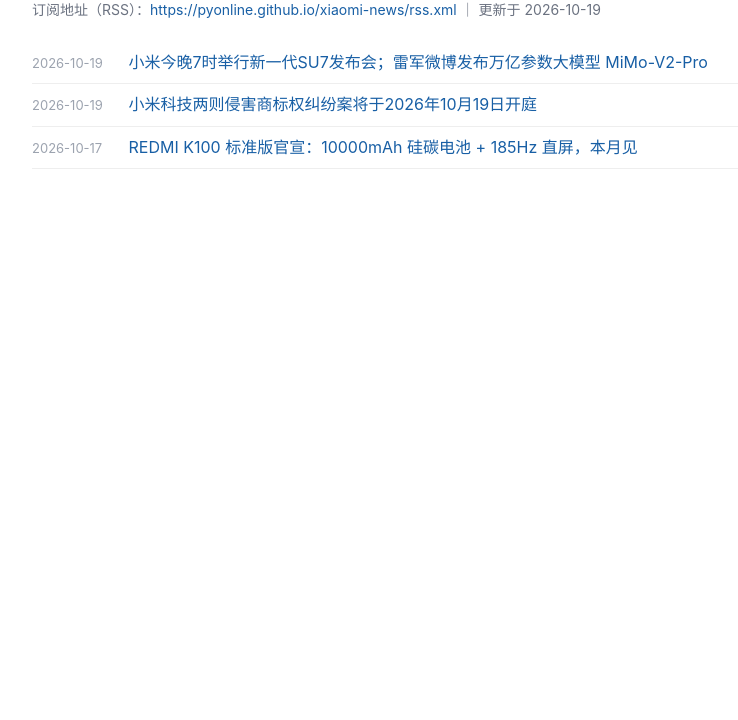
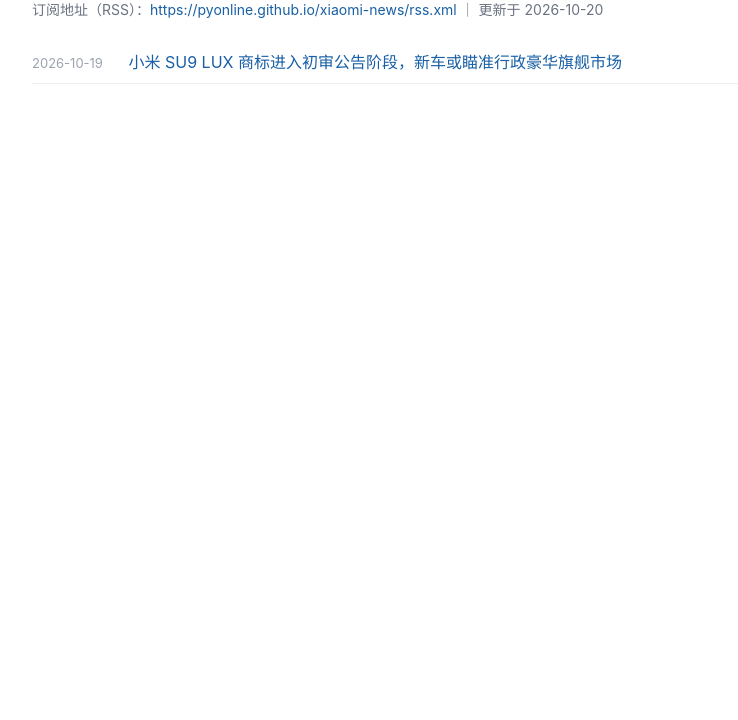
Before and after one commit to pyonline/xiaomi-news, a plain HTML site: page index.html in a window 1280 px wide. Shown: the part 80-800 px from the top of the page, without its empty margins (228-966 px from the left). Drawn offline with Linux system fonts and the light colour scheme.

Commit message:
update index.html 2026-10-20

```diff
--- a/index.html
+++ b/index.html
@@ -18,11 +18,9 @@
 </head>
 <body>
 <h1>小米新闻 RSS</h1>
-<div class="sub">订阅地址（RSS）：<a href="https://pyonline.github.io/xiaomi-news/rss.xml">https://pyonline.github.io/xiaomi-news/rss.xml</a> ｜ 更新于 2026-10-19</div>
+<div class="sub">订阅地址（RSS）：<a href="https://pyonline.github.io/xiaomi-news/rss.xml">https://pyonline.github.io/xiaomi-news/rss.xml</a> ｜ 更新于 2026-10-20</div>
 <ul>
-        <li><span class="date">2026-10-19</span> <a href="https://www.etnet.com.hk/mobile/tc/amp/news/categorized_news_detail.php?category=editorchoice&amp;newsid=ETN360319531">小米今晚7时举行新一代SU7发布会；雷军微博发布万亿参数大模型 MiMo-V2-Pro</a></li>
-        <li><span class="date">2026-10-19</span> <a href="https://stock.stockstar.com/RB2026101600039743.shtml">小米科技两则侵害商标权纠纷案将于2026年10月19日开庭</a></li>
-        <li><span class="date">2026-10-17</span> <a href="https://www.163.com/dy/article/L9EKNDMO0556D62U.html">REDMI K100 标准版官宣：10000mAh 硅碳电池 + 185Hz 直屏，本月见</a></li>
+        <li><span class="date">2026-10-19</span> <a href="https://www.toutiao.com/article/7698517633007616547">小米 SU9 LUX 商标进入初审公告阶段，新车或瞄准行政豪华旗舰市场</a></li>
 </ul>
 </body>
 </html>
```
